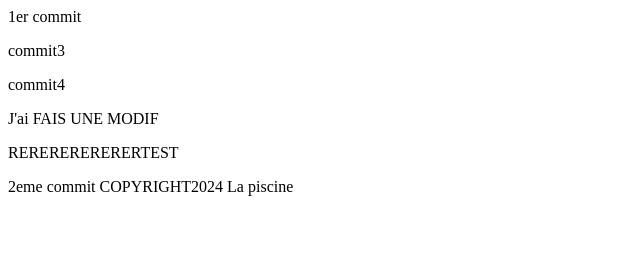
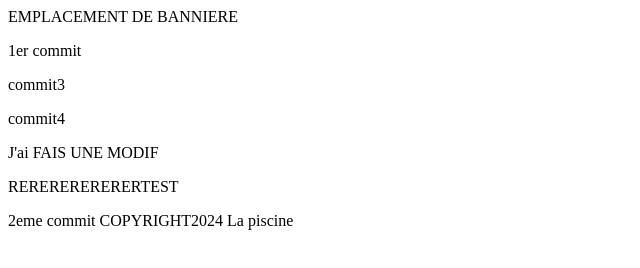
Before and after one commit to ldhem/ProjetGitIntro, a plain HTML site: page index.html in a window 1280 px wide. Shown: the whole page, without its empty margins (0-640 px from the left). Drawn offline with Linux system fonts and the light colour scheme.

Commit message:
changement

```diff
--- a/index.html
+++ b/index.html
@@ -5,6 +5,7 @@
     <title>Document</title>
 </head>
 <body>
+    <header>EMPLACEMENT DE BANNIERE</header>
     <p>1er commit</p>
     <p>commit3</p>
     <p>commit4</p>
```
